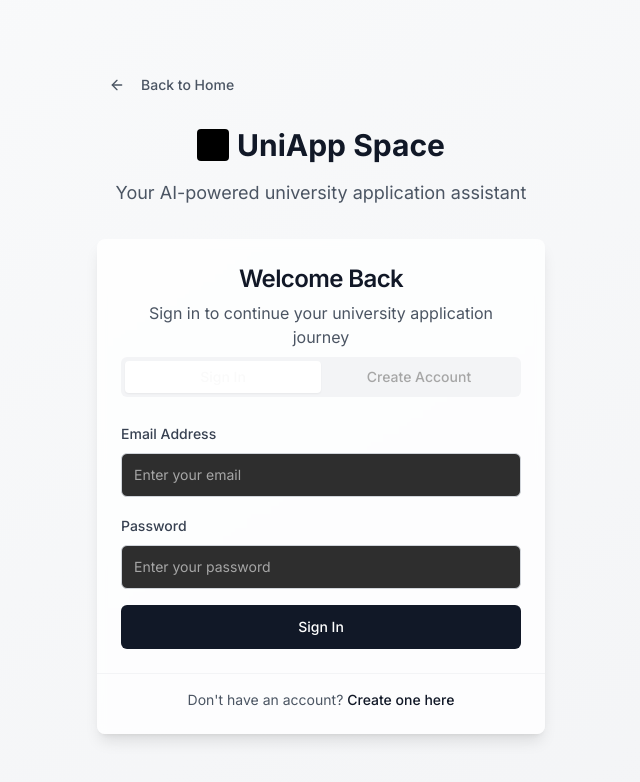
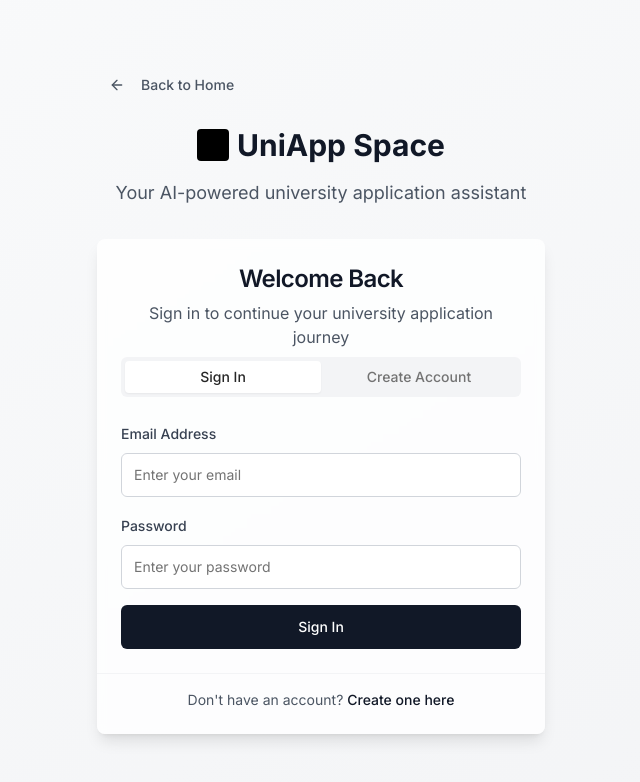
Before and after one commit to furqanks/program-pal-pathfinder, a React (Vite) app: page /auth in a window 1280 px wide. Shown: the top 782 px of the page, without its empty margins (319-959 px from the left). Built offline with nearby package versions, Linux system fonts and the light colour scheme.

Commit message:
Fix: UI theme and design consistency
Ensured light theme consistency across homepage, login/signup, and pricing pages. Addressed UI issues and maintained a consistent design language.

```diff
--- a/src/App.tsx
+++ b/src/App.tsx
@@ -33,10 +33,10 @@ const ProtectedRoute = ({ children }: { children: React.ReactNode }) => {
 
   if (loading) {
     return (
-      <div className="flex h-screen w-full items-center justify-center bg-background">
+      <div className="flex h-screen w-full items-center justify-center bg-white">
         <div className="text-center space-y-4">
-          <div className="animate-spin rounded-full h-8 w-8 border-b-2 border-primary mx-auto"></div>
-          <p className="text-muted-foreground">Loading...</p>
+          <div className="animate-spin rounded-full h-8 w-8 border-b-2 border-gray-900 mx-auto"></div>
+          <p className="text-gray-600">Loading...</p>
         </div>
       </div>
     );
@@ -84,7 +84,7 @@ const AppRoutes = () => {
 const App = () => {
   return (
     <QueryClientProvider client={queryClient}>
-      <ThemeProvider defaultTheme="dark" storageKey="uniapp-ui-theme">
+      <ThemeProvider defaultTheme="light" storageKey="uniapp-ui-theme">
         <TooltipProvider>
           <AuthProvider>
             <ProgramProvider>
@@ -92,7 +92,7 @@ const App = () => {
                 <AINotesProvider>
                   <PerplexityProvider>
                     <BrowserRouter>
-                      <div className="min-h-screen bg-background text-foreground">
+                      <div className="min-h-screen bg-white text-gray-900">
                         <Toaster />
                         <Sonner />
                         <AppRoutes />
--- a/src/components/ThemeToggle.tsx
+++ b/src/components/ThemeToggle.tsx
@@ -2,23 +2,20 @@
 import * as React from "react";
 import { useTheme } from "@/contexts/ThemeContext";
 import { Button } from "@/components/ui/button";
-import {
-  DropdownMenu,
-  DropdownMenuContent,
-  DropdownMenuItem,
-  DropdownMenuTrigger,
-} from "@/components/ui/dropdown-menu";
 
 export function ThemeToggle() {
   const { setTheme } = useTheme();
 
   return (
-    <DropdownMenu>
-      <DropdownMenuTrigger asChild>
-        <Button variant="outline" size="icon" className="bg-background/80 backdrop-blur-sm">
-          {/* Sun icon */}
+    <Button
+      variant="outline"
+      size="icon"
+      className="bg-white border-gray-300"
+      onClick={() => setTheme('light')}
+    >
+      {/* Sun icon - always show light theme icon */}
       <svg
-            className="h-[1.2rem] w-[1.2rem] rotate-0 scale-100 transition-all dark:-rotate-90 dark:scale-0"
+        className="h-[1.2rem] w-[1.2rem]"
         fill="none"
         viewBox="0 0 24 24"
         stroke="currentColor"
@@ -27,30 +24,7 @@ export function ThemeToggle() {
         <circle cx="12" cy="12" r="5" />
         <path d="m12 1 0 2m0 18 0 2M4.22 4.22l1.42 1.42m12.72 12.72 1.42 1.42M1 12l2 0m18 0 2 0M4.22 19.78l1.42-1.42m12.72-12.72 1.42-1.42" />
       </svg>
-          {/* Moon icon */}
-          <svg
-            className="absolute h-[1.2rem] w-[1.2rem] rotate-90 scale-0 transition-all dark:rotate-0 dark:scale-100"
-            fill="none"
-            viewBox="0 0 24 24"
-            stroke="currentColor"
-            strokeWidth={2}
-          >
-            <path d="M21 12.79A9 9 0 1 1 11.21 3 7 7 0 0 0 21 12.79z" />
-          </svg>
-          <span className="sr-only">Toggle theme</span>
+      <span className="sr-only">Light theme</span>
     </Button>
-      </DropdownMenuTrigger>
-      <DropdownMenuContent align="end">
-        <DropdownMenuItem onClick={() => setTheme("light")}>
-          Light
-        </DropdownMenuItem>
-        <DropdownMenuItem onClick={() => setTheme("dark")}>
-          Dark
-        </DropdownMenuItem>
-        <DropdownMenuItem onClick={() => setTheme("system")}>
-          System
-        </DropdownMenuItem>
-      </DropdownMenuContent>
-    </DropdownMenu>
   );
 }
--- a/src/components/ui/button.tsx
+++ b/src/components/ui/button.tsx
@@ -1,3 +1,4 @@
+
 import * as React from "react"
 import { Slot } from "@radix-ui/react-slot"
 import { cva, type VariantProps } from "class-variance-authority"
@@ -5,19 +6,19 @@ import { cva, type VariantProps } from "class-variance-authority"
 import { cn } from "@/lib/utils"
 
 const buttonVariants = cva(
-  "inline-flex items-center justify-center gap-2 whitespace-nowrap rounded-md text-sm font-medium ring-offset-background transition-colors focus-visible:outline-none focus-visible:ring-2 focus-visible:ring-ring focus-visible:ring-offset-2 disabled:pointer-events-none disabled:opacity-50 [&_svg]:pointer-events-none [&_svg]:size-4 [&_svg]:shrink-0",
+  "inline-flex items-center justify-center gap-2 whitespace-nowrap rounded-md text-sm font-medium ring-offset-white transition-colors focus-visible:outline-none focus-visible:ring-2 focus-visible:ring-gray-900 focus-visible:ring-offset-2 disabled:pointer-events-none disabled:opacity-50 [&_svg]:pointer-events-none [&_svg]:size-4 [&_svg]:shrink-0",
   {
     variants: {
       variant: {
-        default: "bg-primary text-primary-foreground hover:bg-primary/90",
+        default: "bg-gray-900 text-white hover:bg-gray-800",
         destructive:
-          "bg-destructive text-destructive-foreground hover:bg-destructive/90",
+          "bg-red-500 text-white hover:bg-red-600",
         outline:
-          "border border-input bg-background hover:bg-accent hover:text-accent-foreground",
+          "border border-gray-300 bg-white hover:bg-gray-50 hover:text-gray-900",
         secondary:
-          "bg-secondary text-secondary-foreground hover:bg-secondary/80",
-        ghost: "hover:bg-accent hover:text-accent-foreground",
-        link: "text-primary underline-offset-4 hover:underline",
+          "bg-gray-100 text-gray-900 hover:bg-gray-200",
+        ghost: "hover:bg-gray-100 hover:text-gray-900",
+        link: "text-gray-900 underline-offset-4 hover:underline",
       },
       size: {
         default: "h-10 px-4 py-2",
--- a/src/components/ui/card.tsx
+++ b/src/components/ui/card.tsx
@@ -1,3 +1,4 @@
+
 import * as React from "react"
 
 import { cn } from "@/lib/utils"
@@ -9,7 +10,7 @@ const Card = React.forwardRef<
   <div
     ref={ref}
     className={cn(
-      "rounded-lg border bg-card text-card-foreground shadow-sm",
+      "rounded-lg border border-gray-200 bg-white text-gray-900 shadow-sm",
       className
     )}
     {...props}
@@ -36,7 +37,7 @@ const CardTitle = React.forwardRef<
   <h3
     ref={ref}
     className={cn(
-      "text-2xl font-semibold leading-none tracking-tight",
+      "text-2xl font-semibold leading-none tracking-tight text-gray-900",
       className
     )}
     {...props}
@@ -50,7 +51,7 @@ const CardDescription = React.forwardRef<
 >(({ className, ...props }, ref) => (
   <p
     ref={ref}
-    className={cn("text-sm text-muted-foreground", className)}
+    className={cn("text-sm text-gray-600", className)}
     {...props}
   />
 ))
--- a/src/contexts/ThemeContext.tsx
+++ b/src/contexts/ThemeContext.tsx
@@ -1,7 +1,7 @@
 
 import React, { createContext, useContext, useEffect, useState } from 'react';
 
-type Theme = 'dark' | 'light' | 'system';
+type Theme = 'light';
 
 type ThemeProviderProps = {
   children: React.ReactNode;
@@ -15,7 +15,7 @@ type ThemeProviderState = {
 };
 
 const initialState: ThemeProviderState = {
-  theme: 'system',
+  theme: 'light',
   setTheme: () => null,
 };
 
@@ -23,37 +23,26 @@ const ThemeProviderContext = createContext<ThemeProviderState>(initialState);
 
 export function ThemeProvider({
   children,
-  defaultTheme = 'dark',
+  defaultTheme = 'light',
   storageKey = 'uniapp-ui-theme',
   ...props
 }: ThemeProviderProps) {
-  const [theme, setTheme] = useState<Theme>(
-    () => (localStorage.getItem(storageKey) as Theme) || defaultTheme
-  );
+  const [theme, setTheme] = useState<Theme>('light');
 
   useEffect(() => {
     const root = window.document.documentElement;
 
+    // Always force light theme
     root.classList.remove('light', 'dark');
-
-    if (theme === 'system') {
-      const systemTheme = window.matchMedia('(prefers-color-scheme: dark)')
-        .matches
-        ? 'dark'
-        : 'light';
-
-      root.classList.add(systemTheme);
-      return;
-    }
-
-    root.classList.add(theme);
+    root.classList.add('light');
   }, [theme]);
 
   const value = {
-    theme,
+    theme: 'light' as Theme,
     setTheme: (theme: Theme) => {
-      localStorage.setItem(storageKey, theme);
-      setTheme(theme);
+      // Always stay in light theme
+      localStorage.setItem(storageKey, 'light');
+      setTheme('light');
     },
   };
 
--- a/src/index.css
+++ b/src/index.css
@@ -12,7 +12,7 @@
     --card-foreground: 0 0% 15%;
     --popover: 0 0% 100%;
     --popover-foreground: 0 0% 15%;
-    --primary: 0 0% 25%;
+    --primary: 0 0% 10%;
     --primary-foreground: 0 0% 98%;
     --secondary: 0 0% 96%;
     --secondary-foreground: 0 0% 15%;
@@ -22,9 +22,9 @@
     --accent-foreground: 0 0% 15%;
     --destructive: 0 84.2% 60.2%;
     --destructive-foreground: 0 0% 98%;
-    --border: 0 0% 91%;
-    --input: 0 0% 91%;
-    --ring: 0 0% 25%;
+    --border: 0 0% 88%;
+    --input: 0 0% 88%;
+    --ring: 0 0% 10%;
     --radius: 0.5rem;
     --chart-1: 0 0% 45%;
     --chart-2: 0 0% 35%;
@@ -37,43 +37,44 @@
     --sidebar-primary-foreground: 0 0% 98%;
     --sidebar-accent: 0 0% 95%;
     --sidebar-accent-foreground: 0 0% 10%;
-    --sidebar-border: 0 0% 91%;
-    --sidebar-ring: 0 0% 25%;
+    --sidebar-border: 0 0% 88%;
+    --sidebar-ring: 0 0% 10%;
   }
 
+  /* Force light theme - remove dark theme variables */
   .dark {
-    --background: 0 0% 18%;
-    --foreground: 0 0% 98%;
-    --card: 0 0% 16%;
-    --card-foreground: 0 0% 98%;
-    --popover: 0 0% 16%;
-    --popover-foreground: 0 0% 98%;
-    --primary: 0 0% 85%;
-    --primary-foreground: 0 0% 10%;
-    --secondary: 0 0% 14%;
-    --secondary-foreground: 0 0% 98%;
-    --muted: 0 0% 14%;
-    --muted-foreground: 0 0% 65%;
-    --accent: 0 0% 14%;
-    --accent-foreground: 0 0% 98%;
-    --destructive: 0 62.8% 30.6%;
+    --background: 0 0% 100%;
+    --foreground: 0 0% 15%;
+    --card: 0 0% 100%;
+    --card-foreground: 0 0% 15%;
+    --popover: 0 0% 100%;
+    --popover-foreground: 0 0% 15%;
+    --primary: 0 0% 10%;
+    --primary-foreground: 0 0% 98%;
+    --secondary: 0 0% 96%;
+    --secondary-foreground: 0 0% 15%;
+    --muted: 0 0% 96%;
+    --muted-foreground: 0 0% 45%;
+    --accent: 0 0% 96%;
+    --accent-foreground: 0 0% 15%;
+    --destructive: 0 84.2% 60.2%;
     --destructive-foreground: 0 0% 98%;
-    --border: 0 0% 24%;
-    --input: 0 0% 24%;
-    --ring: 0 0% 85%;
-    --chart-1: 0 0% 70%;
-    --chart-2: 0 0% 60%;
-    --chart-3: 0 0% 50%;
-    --chart-4: 0 0% 80%;
-    --chart-5: 0 0% 40%;
-    --sidebar-background: 0 0% 16%;
-    --sidebar-foreground: 0 0% 98%;
-    --sidebar-primary: 0 0% 4%;
+    --border: 0 0% 88%;
+    --input: 0 0% 88%;
+    --ring: 0 0% 10%;
+    --chart-1: 0 0% 45%;
+    --chart-2: 0 0% 35%;
+    --chart-3: 0 0% 25%;
+    --chart-4: 0 0% 55%;
+    --chart-5: 0 0% 65%;
+    --sidebar-background: 0 0% 98%;
+    --sidebar-foreground: 0 0% 26%;
+    --sidebar-primary: 0 0% 10%;
     --sidebar-primary-foreground: 0 0% 98%;
-    --sidebar-accent: 0 0% 14%;
-    --sidebar-accent-foreground: 0 0% 98%;
-    --sidebar-border: 0 0% 24%;
-    --sidebar-ring: 0 0% 85%;
+    --sidebar-accent: 0 0% 95%;
+    --sidebar-accent-foreground: 0 0% 10%;
+    --sidebar-border: 0 0% 88%;
+    --sidebar-ring: 0 0% 10%;
   }
 }
 
@@ -82,7 +83,7 @@
     @apply border-border;
   }
   body {
-    @apply bg-background text-foreground;
+    @apply bg-white text-gray-900;
     font-family: 'Inter', sans-serif;
   }
 }
@@ -93,22 +94,22 @@
 }
 
 ::-webkit-scrollbar-track {
-  background: hsl(var(--muted));
+  background: #f1f5f9;
 }
 
 ::-webkit-scrollbar-thumb {
-  background: hsl(var(--muted-foreground) / 0.3);
+  background: #cbd5e1;
   border-radius: 3px;
 }
 
 ::-webkit-scrollbar-thumb:hover {
-  background: hsl(var(--muted-foreground) / 0.5);
+  background: #94a3b8;
 }
 
 /* Firefox scrollbar */
 html {
   scrollbar-width: thin;
-  scrollbar-color: hsl(var(--muted-foreground) / 0.3) hsl(var(--muted));
+  scrollbar-color: #cbd5e1 #f1f5f9;
 }
 
 /* Animation improvements */
@@ -145,17 +146,17 @@ html {
 
 .gradient-border::before {
   content: '';
-  @apply absolute inset-0 rounded-lg p-[1px] bg-gradient-to-r from-primary/50 via-primary to-primary/50;
+  @apply absolute inset-0 rounded-lg p-[1px] bg-gradient-to-r from-gray-800 via-gray-900 to-gray-800;
   mask: linear-gradient(#fff 0 0) content-box, linear-gradient(#fff 0 0);
   mask-composite: subtract;
 }
 
 /* Glass morphism effect */
 .glass {
-  @apply bg-card/80 backdrop-blur-xl border border-border/50;
+  @apply bg-white/90 backdrop-blur-xl border border-gray-200;
 }
 
 /* Smooth focus states */
 .focus-ring {
-  @apply focus:outline-none focus:ring-2 focus:ring-ring focus:ring-offset-2 focus:ring-offset-background;
+  @apply focus:outline-none focus:ring-2 focus:ring-gray-900 focus:ring-offset-2 focus:ring-offset-white;
 }
```
Lines whose indentation alone changed are shown as unchanged.
